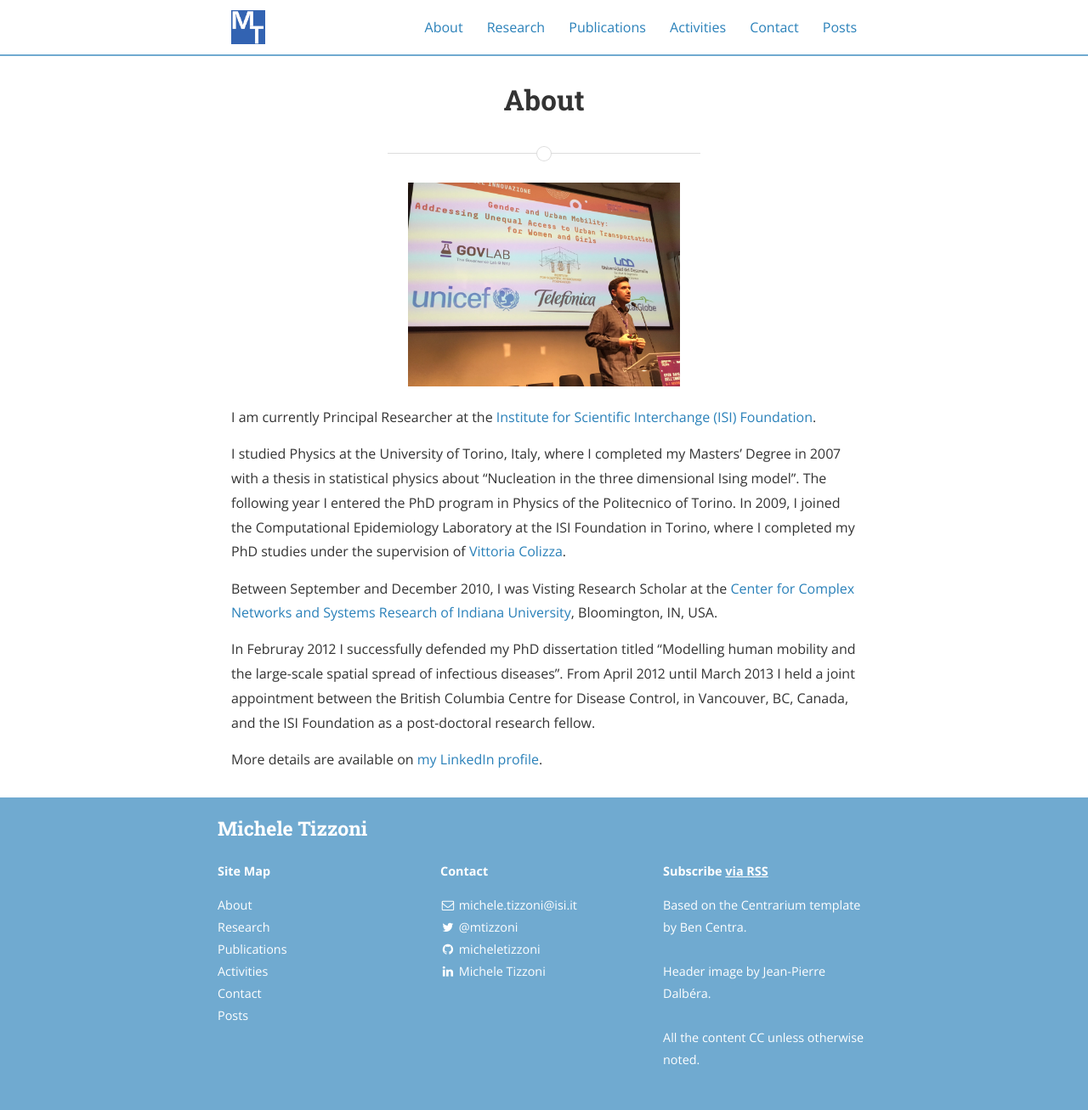
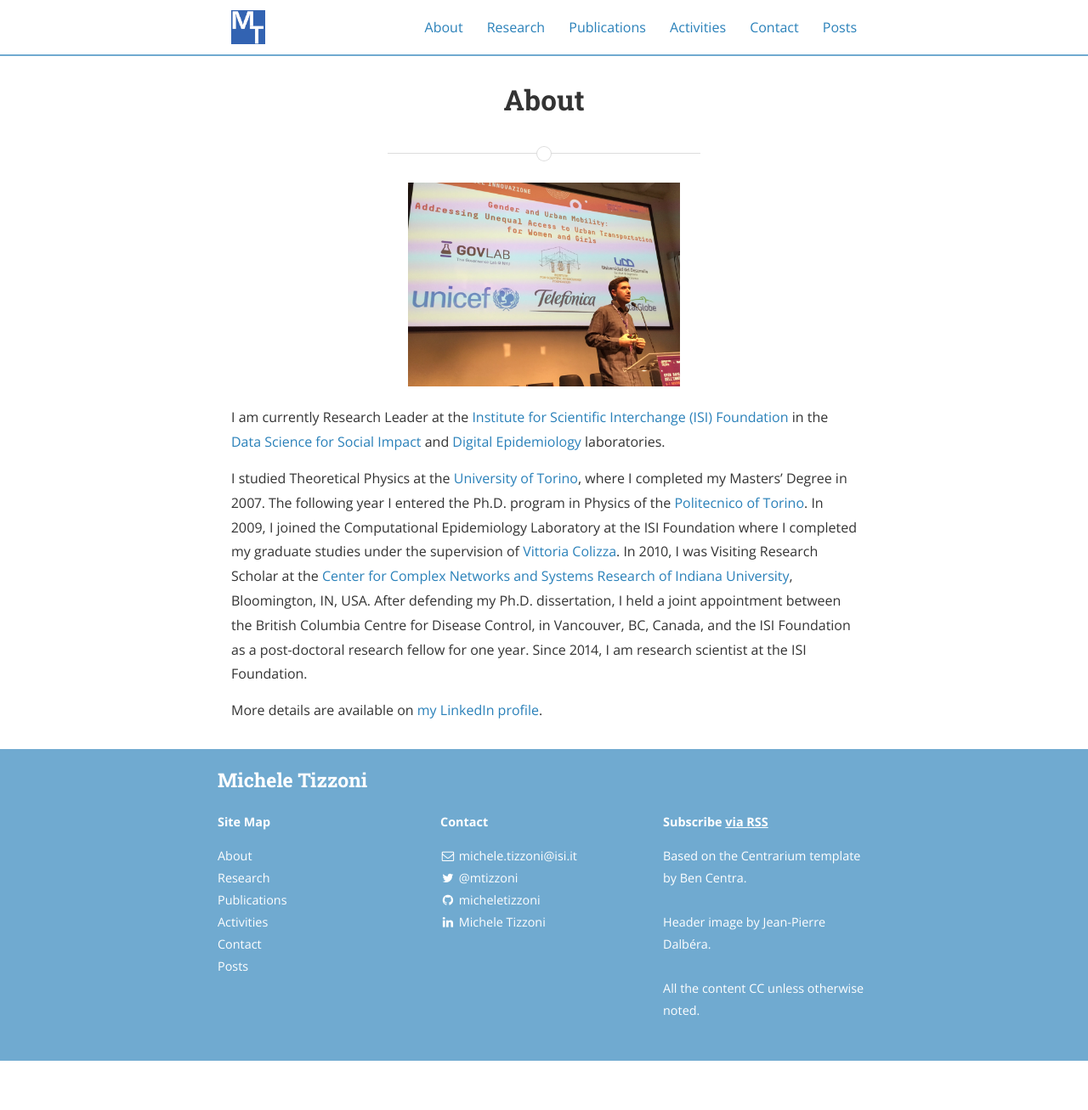
Before and after one commit to micheletizzoni/micheletizzoni.github.io, a Jekyll site: the page built from 1_about.md, in a window 1280 px wide. Shown: the whole page at 85% size. Built offline with Jekyll 4.4.1, drawn with Linux system fonts in a browser that asks for light colours; nearby versions of some CDN libraries; after the commit the page ends 1249 px from its top, so only the background shows below that.

Commit message:
Update 1_about.md
Updated bio sketch

```diff
--- a/1_about.md
+++ b/1_about.md
@@ -7,12 +7,11 @@ permalink: /about/
 <img src="{{ site.url }}/assets/talk_pic.jpg" title="Profile Picture" class="profile">
 
 
-I am currently Principal Researcher at the [Institute for Scientific Interchange (ISI) Foundation](http://www.isi.it).
+I am currently Research Leader at the [Institute for Scientific Interchange (ISI) Foundation](http://www.isi.it) in the [Data Science for Social Impact](https://www.isi.it/en/research/data-science-for-social-impact) and [Digital Epidemiology](https://www.isi.it/en/research/computational-and-digital-epidemiology) laboratories.
 
-I studied Physics at the University of Torino, Italy, where I completed my Masters’ Degree in 2007 with a thesis in statistical physics about "Nucleation in the three dimensional Ising model". The following year I entered the PhD program in Physics of the Politecnico of Torino. In 2009, I joined the Computational Epidemiology Laboratory at the ISI Foundation in Torino, where I completed my PhD studies under the supervision of [Vittoria Colizza](http://www.epicx-lab.com).
-
-Between September and December 2010, I was Visting Research Scholar at the [Center for Complex Networks and Systems Research of Indiana University](http://cnets.indiana.edu/), Bloomington, IN, USA.
-
-In Februray 2012 I successfully defended my PhD dissertation titled "Modelling human mobility and the large-scale spatial spread of infectious diseases". From April 2012 until March 2013 I held a joint appointment between the British Columbia Centre for Disease Control, in Vancouver, BC, Canada, and the ISI Foundation as a post-doctoral research fellow.
+I studied Theoretical Physics at the [University of Torino](http://unito.it), where I completed my Masters’ Degree in 2007. The following year I entered the Ph.D. program in Physics of the [Politecnico of Torino](http://www.polito.it).
+In 2009, I joined the Computational Epidemiology Laboratory at the ISI Foundation where I completed my graduate studies under the supervision of [Vittoria Colizza](http://www.epicx-lab.com).
+In 2010, I was Visiting Research Scholar at the [Center for Complex Networks and Systems Research of Indiana University](http://cnets.indiana.edu/), Bloomington, IN, USA. After defending my Ph.D. dissertation, I held a joint appointment between the British Columbia Centre for Disease Control, in Vancouver, BC, Canada, and the ISI Foundation as a post-doctoral research fellow for one year.
+Since 2014, I am research scientist at the ISI Foundation.
 
 More details are available on [my LinkedIn profile](https://it.linkedin.com/in/micheletizzoni).
```
